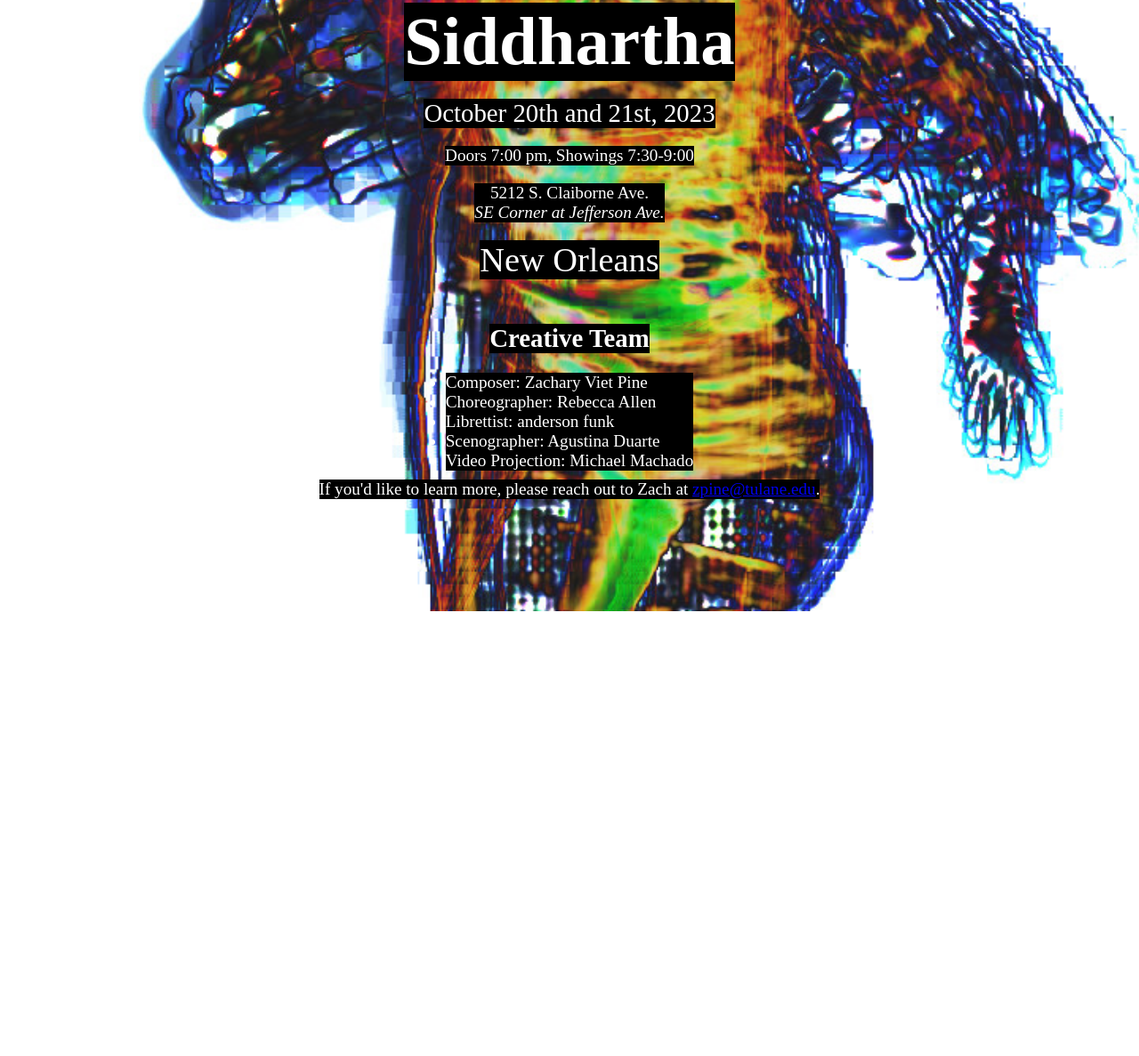
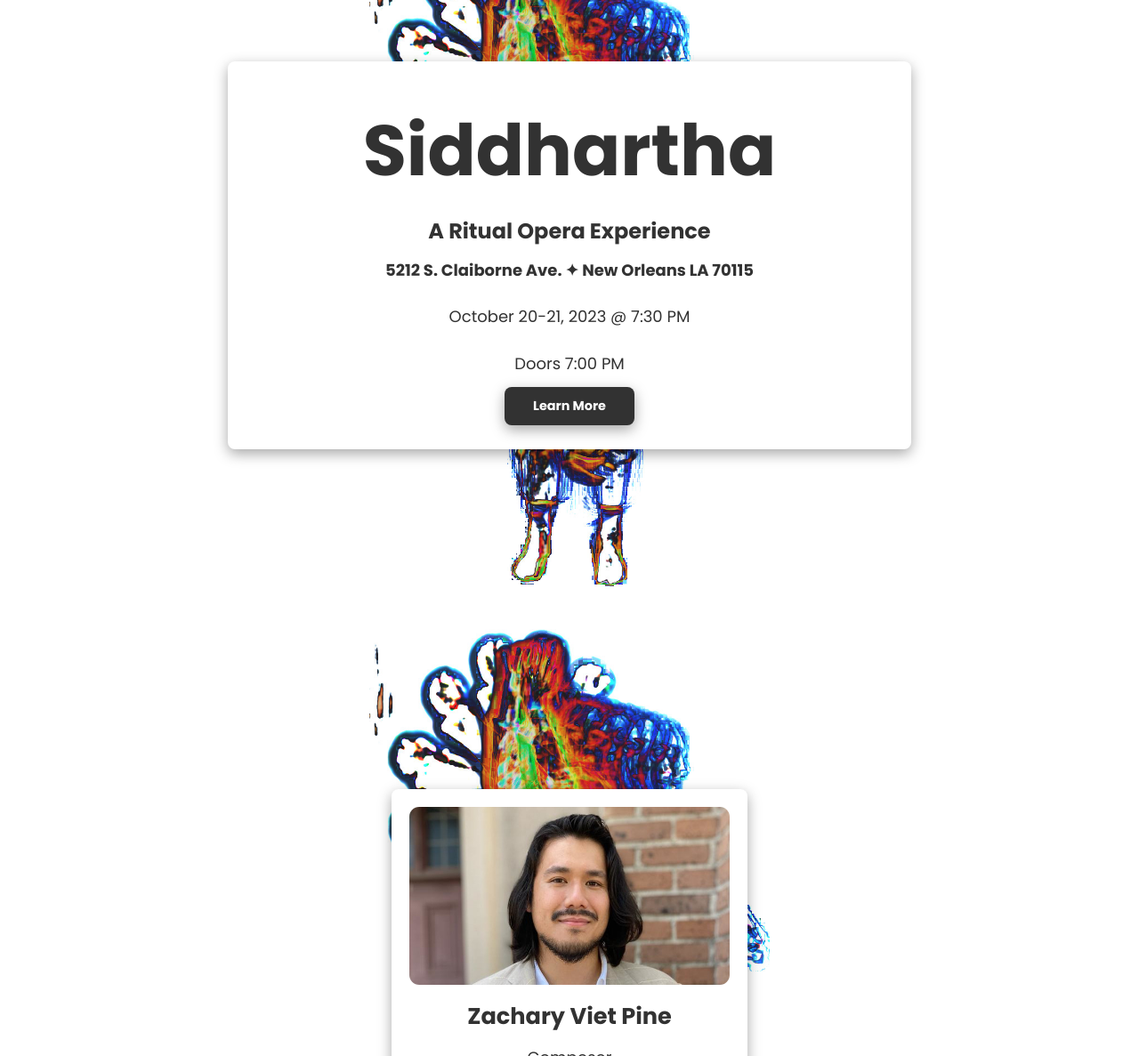
Before and after one commit to sidopera/sidopera.github.io, a plain HTML site: page index.html in a window 1280 px wide. Shown: the part 113-1300 px from the top of the page at 89% size. Before the commit the page ends 800 px from the top, so only its background shows below. Drawn offline with Linux system fonts and the light colour scheme.

Commit message:
Nick's version

```diff
--- a/index.html
+++ b/index.html
@@ -1,94 +1,72 @@
 <!DOCTYPE html>
 <html lang="en">
-<head>
-    <meta charset="UTF-8">
-    <meta name="viewport" content="width=device-width, initial-scale=1.0">
+  <head>
+    <meta charset="UTF-8" />
+    <meta name="viewport" content="width=device-width, initial-scale=1.0" />
+    <link rel="stylesheet" href="style.css" />
     <title>Siddhartha Opera</title>
-    <style>
-        /* Reset default margin and padding */
-        * {
-            margin: 0;
-            padding: 0;
-            box-sizing: border-box;
-        }
+  </head>
 
-        body {
-            background-image: url('background.jpg');
-            height: 100vh;
-            /* Center and scale the image nicely */
-            background-position: center;
-            background-repeat: no-repeat;
-            background-size: cover;
-            font-family: serif;
-            font-size: larger;
-        }
+  <body>
+    <!--Title Card-->
+    <div class="container">
+      <div class="title">
+        <h1>Siddhartha</h1>
+        <h2>A Ritual Opera Experience</h2>
+        <h5>5212 S. Claiborne Ave. ✦ New Orleans LA 70115</h5>
+        <p>October 20-21, 2023 @ 7:30 PM</p>
+        <p>Doors 7:00 PM</p>
+        <a href="about.html">Learn More</a>
+      </div>
+    </div>
+    <!--Creative Team Cards-->
+    <div class="container">
+      <div class="card">
+        <div class="info">
+          <img src="assets/profile.png" />
+          <h3>Zachary Viet Pine</h3>
+          <p>Composer</p>
+        </div>
+        <a href="mailto: zpine@tulane.edu">Contact</a>
+      </div>
+    </div>
+<!--     <div class="container second">
+      <div class="card">
+        <div class="info">
+          <img src="assets/profile.png" />
+          <h3>Rebecca Allen</h3>
+          <p>Choreographer</p>
+        </div>
+        <a href="mailto: #">Contact</a>
+      </div>
+      <div class="card">
+        <div class="info">
+          <img src="assets/profile.png" />
+          <h3>Anderson Funk</h3>
+          <p>Librettist</p>
+        </div>
+        <a href="mailto: #">Contact</a>
+      </div>
+    </div>
+    <div class="container second">
+      <div class="card">
+        <div class="info">
+          <img src="assets/profile.png" />
+          <h3>Agustina Duarte</h3>
+          <p>Scenographer</p>
+        </div>
+        <a href="mailto: #">Contact</a>
+      </div>
+      <div class="card">
+        <div class="info">
+          <img src="assets/profile.png" />
+          <h3>Michael Machado</h3>
+          <p>Video Projection</p>
+        </div>
+        <a href="mailto: #">Contact</a>
+      </div>
+    </div> -->
 
-        main {
-            display: flex;
-            flex-direction: column;
-            justify-content: center;
-            align-items: center;
-            text-align: center;
-            min-height: 100vh;
-            color: white;
-/*            background-color: rgba(0, 0, 0, 0.7);*/
-            padding: 20px;
-        }
-
-        main * {
-            background-color: black;
-        }
-
-        h1 {
-            font-size: 4em;
-            margin-bottom: 10px;
-        }
-
-        p {
-            font-size: 1em;
-            margin: 10px 0;
-        }
-
-        li {
-          text-align: left;
-        }
-
-        .city {
-            font-size: 2em;
-        }
-
-        .date {
-            font-size: 1.5em;
-        }
-
-        /* Adjust margin between sections */
-        h2, h3 {
-            margin-top: 40px;
-        }
-    </style>
-</head>
-<body>
-  <main>
-        <h1><span>Siddhartha</span></h1>
-        <p class="date"><span>October 20th and 21st, 2023</span></p>
-        <p>Doors 7:00 pm, Showings <span class="time">7:30-9:00</span></p>
-        <p class="address"><span>5212 S. Claiborne Ave.</span>
-        <br/><i>SE Corner at Jefferson Ave.</i></p>
-        <p class="city"><span>New Orleans</span></p>
-
-
-            <h2>Creative Team</h2>
-            <br/>
-            <ul>
-                <li>Composer: Zachary Viet Pine</li>
-                <li>Choreographer: Rebecca Allen</li>
-                <li>Librettist: anderson funk</li>
-                <li>Scenographer: Agustina Duarte</li>
-                <li>Video Projection: Michael Machado</li>
-                <!-- Add more creatives and their roles as needed -->
-            </ul>
-
-            <p>If you'd like to learn more, please reach out to Zach at <a href="mailto:zpine@tulane.edu">zpine@tulane.edu</a>.</p>
-      </main>
-</body>
+    <script src="script.js"></script>
+  </body>
 </html>
--- /dev/null
+++ b/style.css
@@ -0,0 +1,131 @@
+@import url('https://fonts.googleapis.com/css2?family=Poppins:wght@300;400;500;600;700&display=swap');
+
+*{
+    padding: 0;
+    margin: 0;
+    box-sizing: border-box;
+    font-family: 'Poppins', sans-serif;
+}
+
+.container{
+    color: #323232;
+    text-align: center;
+    width: 100%;
+    min-height: 100vh;
+    display: flex;
+    flex-direction: column;
+    align-items: center;
+    justify-content: center;
+    background-image: url(assets/background.jpg);
+    background-size: contain;
+    background-position: center;
+    background-repeat: no-repeat;
+    background-attachment: fixed;
+}
+
+.title{
+    background-color: #fff;
+    width: 60%;
+    min-width: 400px;
+    align-items: center;
+    justify-content: center;
+    text-align: center;
+    box-shadow: 0 5px 15px rgba(0, 0, 0, 0.35);
+    padding: 1.7rem;
+    border-radius: 0.5rem;
+    cursor: pointer;
+}
+
+h1{
+    font-weight: 700;
+    padding: 0.8rem;
+    font-size: 5rem;
+}
+
+h5{
+    line-height: 1.5;
+    padding: 0.8rem;
+    font-size: 18px;
+}
+
+p{
+    line-height: 1.5;
+    padding: 0.8rem;
+    font-size: 18px;
+}
+
+.container a{
+    display: inline-block;
+    background-color: #323232;
+    color: #fff;
+    padding: 0.7rem 2rem;
+    text-decoration: none;
+    font-weight: 700;
+    border-radius: 0.5rem;
+    box-shadow: 0 5px 15px rgba(0, 0, 0, 0.35);
+    font-size: 0.9rem;
+    transition: all 0.3s ease;
+}
+
+.container a:hover{
+    background-color: #222;
+}
+
+.blank, .blank-2{
+    width: 100%;
+    min-height: 15vh;
+    background-color: #323232;
+}
+
+.second{
+    background-image: url(assets/background.jpg);
+    background-attachment: fixed;
+    height: 950px;
+    flex-direction: row;
+    gap: 2.5rem;
+}
+
+.card{
+    display: flex;
+    flex-direction: column;
+    width: 400px;
+    height: 400px;
+    min-width: 400px;
+    background-color: #fff;
+    align-items: center;
+    justify-content: space-between;
+    border-radius: 0.5rem;
+    box-shadow: 0 5px 15px rgba(0, 0, 0, 0.35);
+    transition: all 0.3s ease;
+}
+
+.card:hover{
+    transform: scale(1.1);
+}
+
+.card .info{
+    width: 100%;
+    display: flex;
+    flex-direction: column;
+    align-items: center;
+}
+
+.card .info img{
+    width: 90%;
+    height: 200px;
+    background-size: cover;
+    background-position: center;
+    margin-top: 20px;
+    border-radius: 0.7rem;
+}
+
+.card .info h3{
+    font-weight: 700;
+    font-size: 1.6rem;
+    margin-top: 1rem;
+}
+
+.card a{
+    margin-bottom: 1.5rem;
+    width: 70%;
+}
```
Also changed, not shown: about.html (added, +20 -0 lines), old/index.html (added, +94 -0 lines), assets/background.jpg (added), assets/profile.png (added), old/old-background.jpg (added), portrait.jpg (added), 1 other file.
